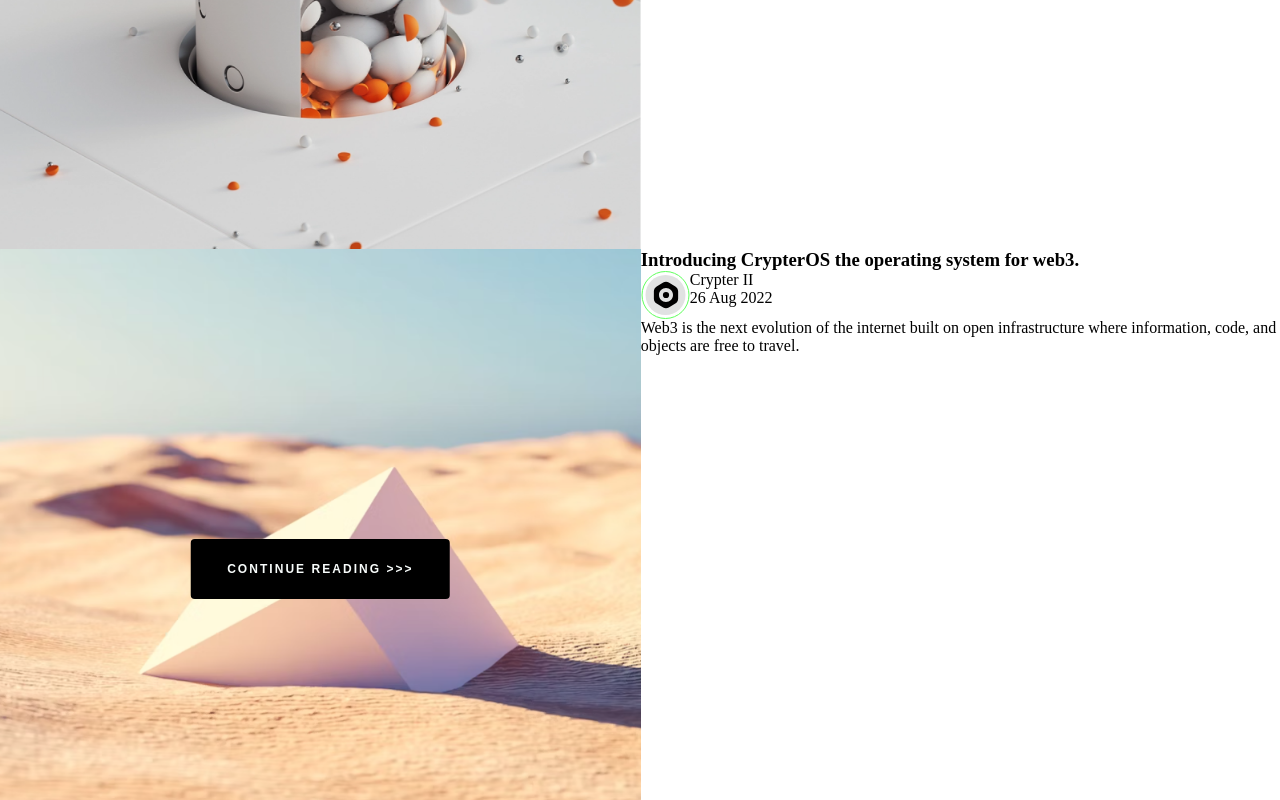
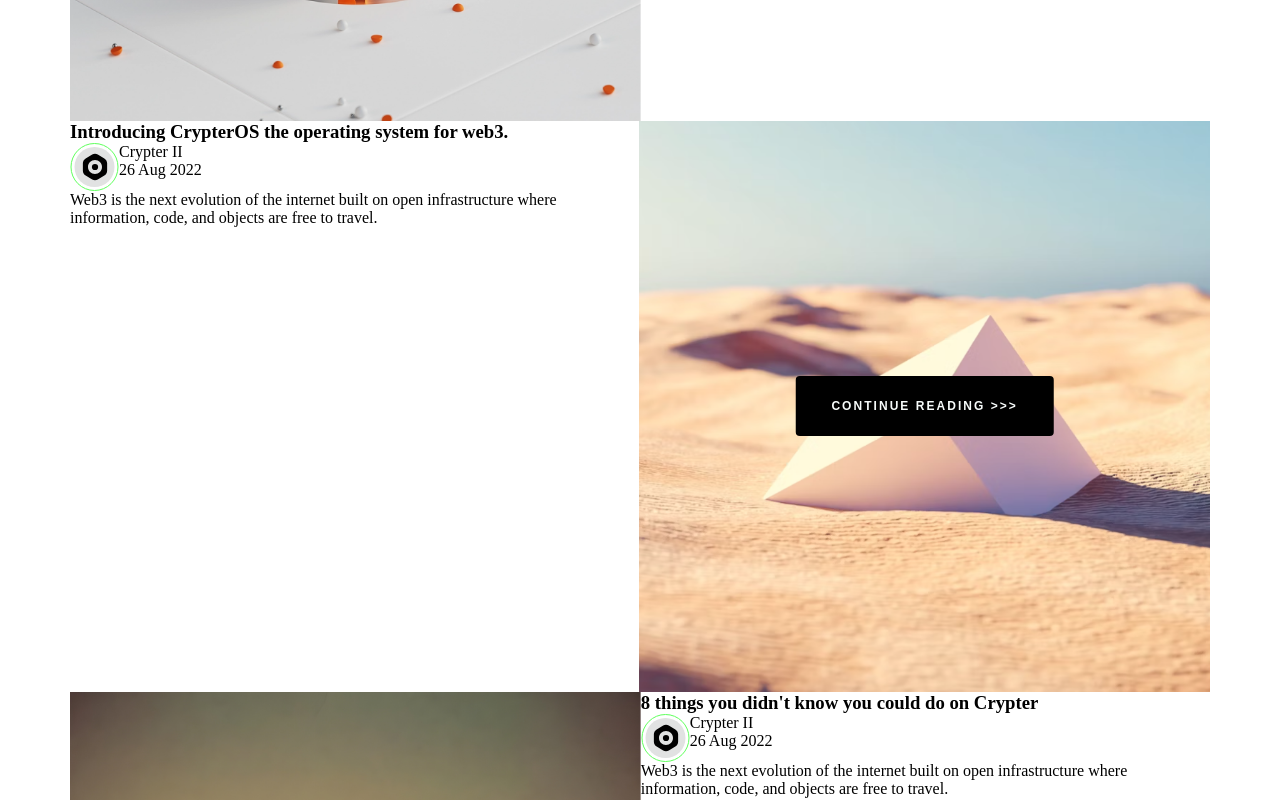
Before and after one commit to marcik357/fe_14__final_project, a React (Create React App) app: page / in a window 1280 px wide. Shown: the part 920-1720 px from the top of the page. Built offline with nearby package versions, Linux system fonts and the light colour scheme.

Commit message:
ADD: styles.blog__reverse

```diff
--- a/src/components/Blog/blog.module.scss
+++ b/src/components/Blog/blog.module.scss
@@ -9,15 +9,16 @@ img {
 }
 
 .blog {
-
+    max-width: 1140px;
+    margin: 0 auto;
 
     &__post {
         display: flex;
     }
 
-    // &__post:nth-child(2n+1) {
-    //     flex-direction: row-reverse;
-    // }
+    &__reverse {
+        flex-direction: row-reverse;
+    }
 
     &__postImgBlock {
         position: relative;
@@ -54,6 +55,8 @@ img {
     &__btnImg:hover {
         background-color: #F7FBFA;
         color: black;
+        border: 1px solid black;
+        box-shadow: 0 0 10px 5px rgba(0, 0, 0, 0.5);
     }
 
     &__infoAuthor {
--- a/src/components/Blog/index.jsx
+++ b/src/components/Blog/index.jsx
@@ -1,5 +1,5 @@
 import styles from "./blog.module.scss"
-import Data from '../../data.json';
+import postsData from '../../data.json';
 // import {Link} from "react-router-dom";
 import MainImg from '../../img/img-blog-main.png'
 
@@ -14,10 +14,10 @@ export default function Blog() {
 
       <div className={styles.blog__posts}>
         {
-          Data.map( data => {
+          postsData.map( (data, index) => {
             return (
-              <div>
-                <div className={styles.blog__post} key={data.id}>
+              <div key={data.id}>
+                <div className={`${styles.blog__post} ${index % 2 !== 0 ? styles.blog__reverse : ''}`}>
                   <div className={styles.blog__postImgBlock}>
                     <img className={styles.blog__postImg} src={data.url} alt={`image ${data.id}`}/>
                     <button className={styles.blog__btnImg}>{data.textButton}</button>
```
Also changed, not shown: .eslintrc.json.
